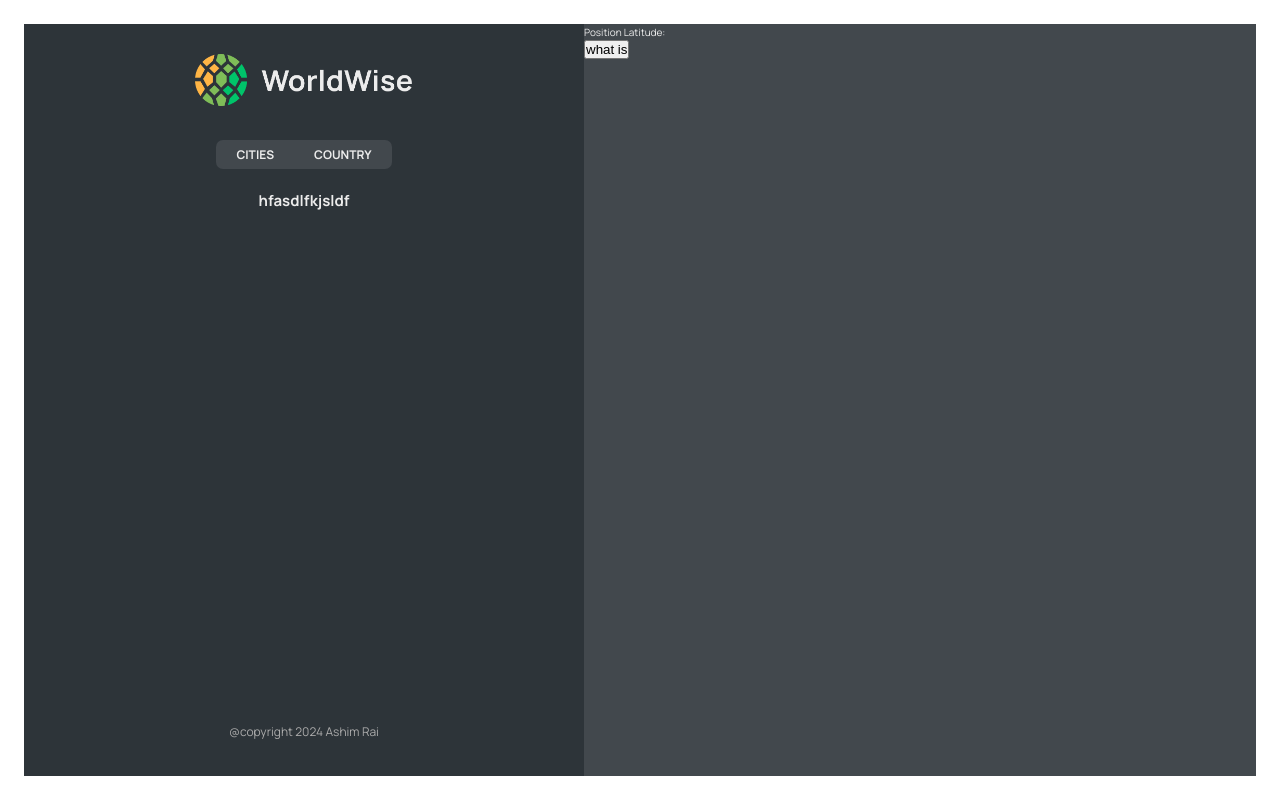
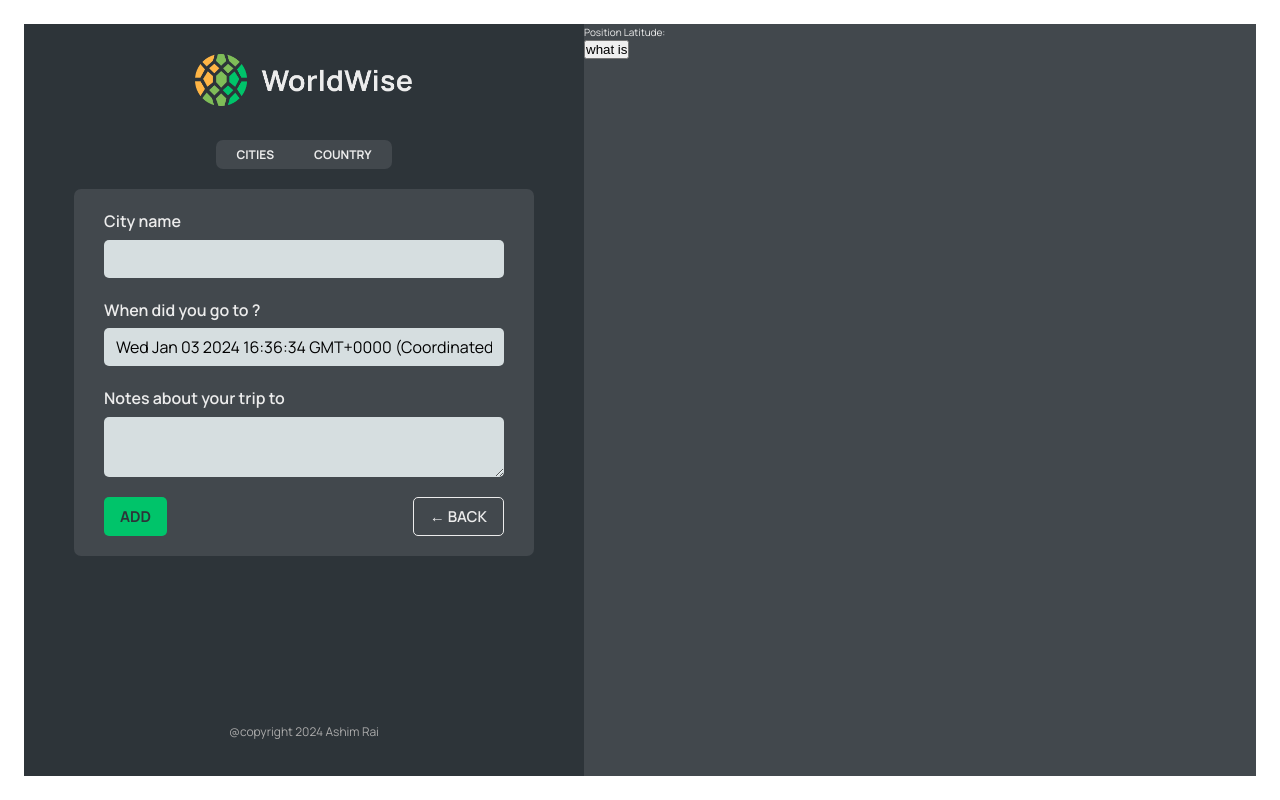
Before and after one commit to itsashim/World-Map-, a React (Vite) app: page /app/form in a window 1280 px wide. Built offline with nearby package versions, Linux system fonts and the light colour scheme; data requests are answered from the project's data file.

Commit message:
Use Navigate which is called pregrammatic navigation and Create new Button Component

```diff
--- a/src/App.jsx
+++ b/src/App.jsx
@@ -8,6 +8,7 @@
 import AppLayout from "./pages/AppLayout";
 import CityList from "./components/CityList";
 import City from "./components/City";
+import Form from "./components/Form";
 import CountryList from "./components/CountryList";
 
 function App() {
@@ -52,7 +53,7 @@
             path="country"
             element={<CountryList cities={cities} isLoading={isLoading} />}
           />
-          <Route path="form" element={<h2>hfasdlfkjsldf</h2>} />
+          <Route path="form" element={<Form />} />
         </Route>
         <Route path="*" element={<PageNotFound />} />
       </Routes>
--- /dev/null
+++ b/src/components/Button.jsx
@@ -0,0 +1,18 @@
+import styles from "./Button.module.css";
+import PropType from "prop-types";
+
+function Button({ onClick, type, children }) {
+  return (
+    <button className={`${styles.btn} ${styles[type]}`} onClick={onClick}>
+      {children}
+    </button>
+  );
+}
+
+Button.propTypes = {
+  onClick: PropType.func,
+  type: PropType.any,
+  children: PropType.any,
+};
+
+export default Button;
--- a/src/components/Form.jsx
+++ b/src/components/Form.jsx
@@ -3,6 +3,8 @@
 import { useState } from "react";
 
 import styles from "./Form.module.css";
+import Button from "./Button";
+import { useNavigate } from "react-router-dom";
 
 export function convertToEmoji(countryCode) {
   const codePoints = countryCode
@@ -17,6 +19,8 @@
   const [country, setCountry] = useState("");
   const [date, setDate] = useState(new Date());
   const [notes, setNotes] = useState("");
+
+  const navigate = useNavigate();
 
   return (
     <form className={styles.form}>
@@ -49,8 +53,16 @@
       </div>
 
       <div className={styles.buttons}>
-        <button>Add</button>
-        <button>&larr; Back</button>
+        <Button type={"primary"}>Add</Button>
+        <Button
+          onClick={(e) => {
+            e.preventDefault();
+            navigate(-1);
+          }}
+          type={"back"}
+        >
+          &larr; Back
+        </Button>
       </div>
     </form>
   );
--- a/src/components/Map.jsx
+++ b/src/components/Map.jsx
@@ -1,12 +1,13 @@
-import { useSearchParams } from "react-router-dom";
+import { useNavigate, useSearchParams } from "react-router-dom";
 import styles from "./Map.module.css";
 
 function Map() {
   const [searchParams, setSearchParams] = useSearchParams();
   const lat = searchParams.get("lat");
   const lng = searchParams.get("lng");
+  const navigate = useNavigate();
   return (
-    <div className={styles.mapContainer}>
+    <div className={styles.mapContainer} onClick={() => navigate("form")}>
       Position Latitude:
       <h3>
         {lat}
```
